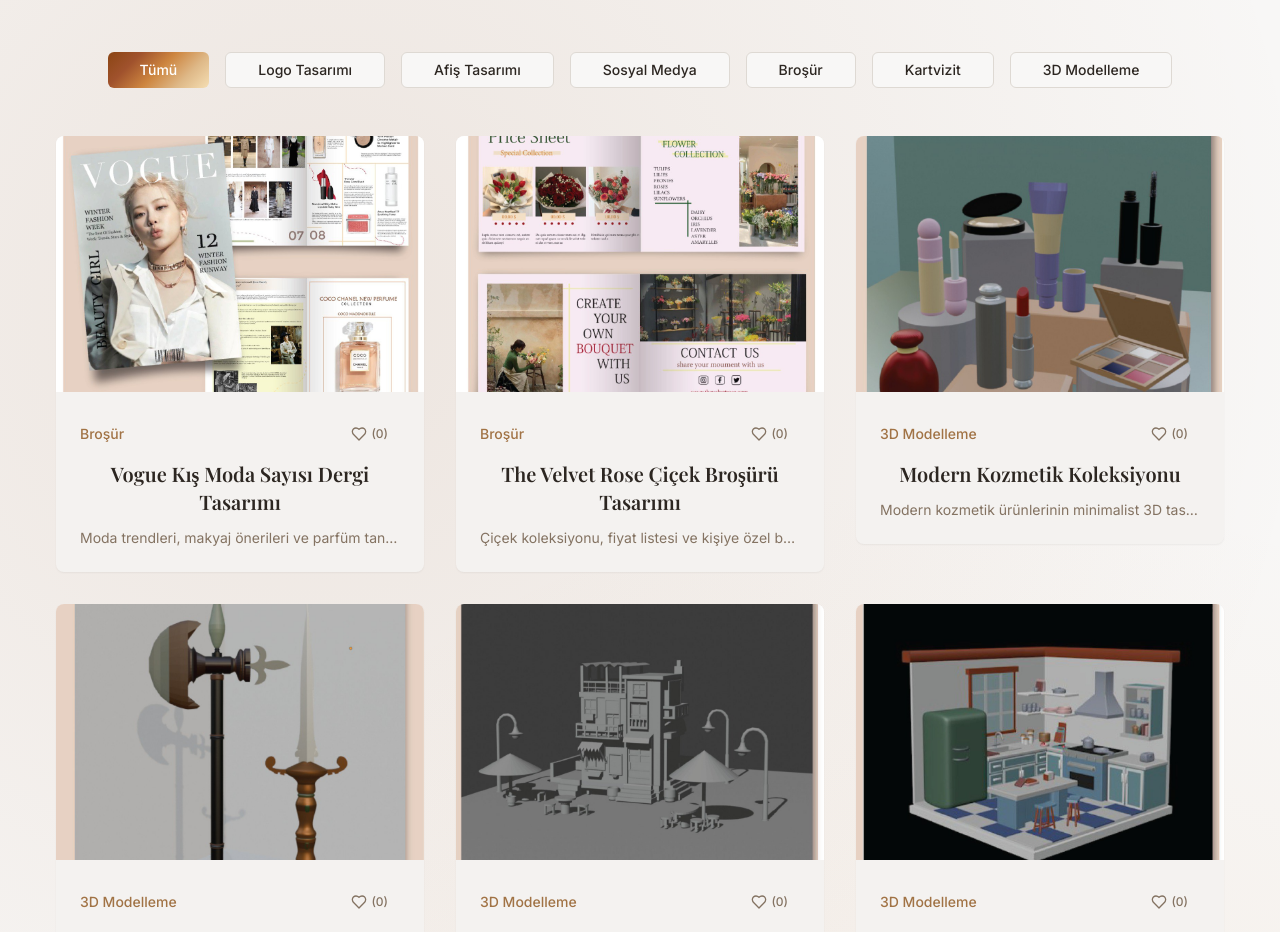
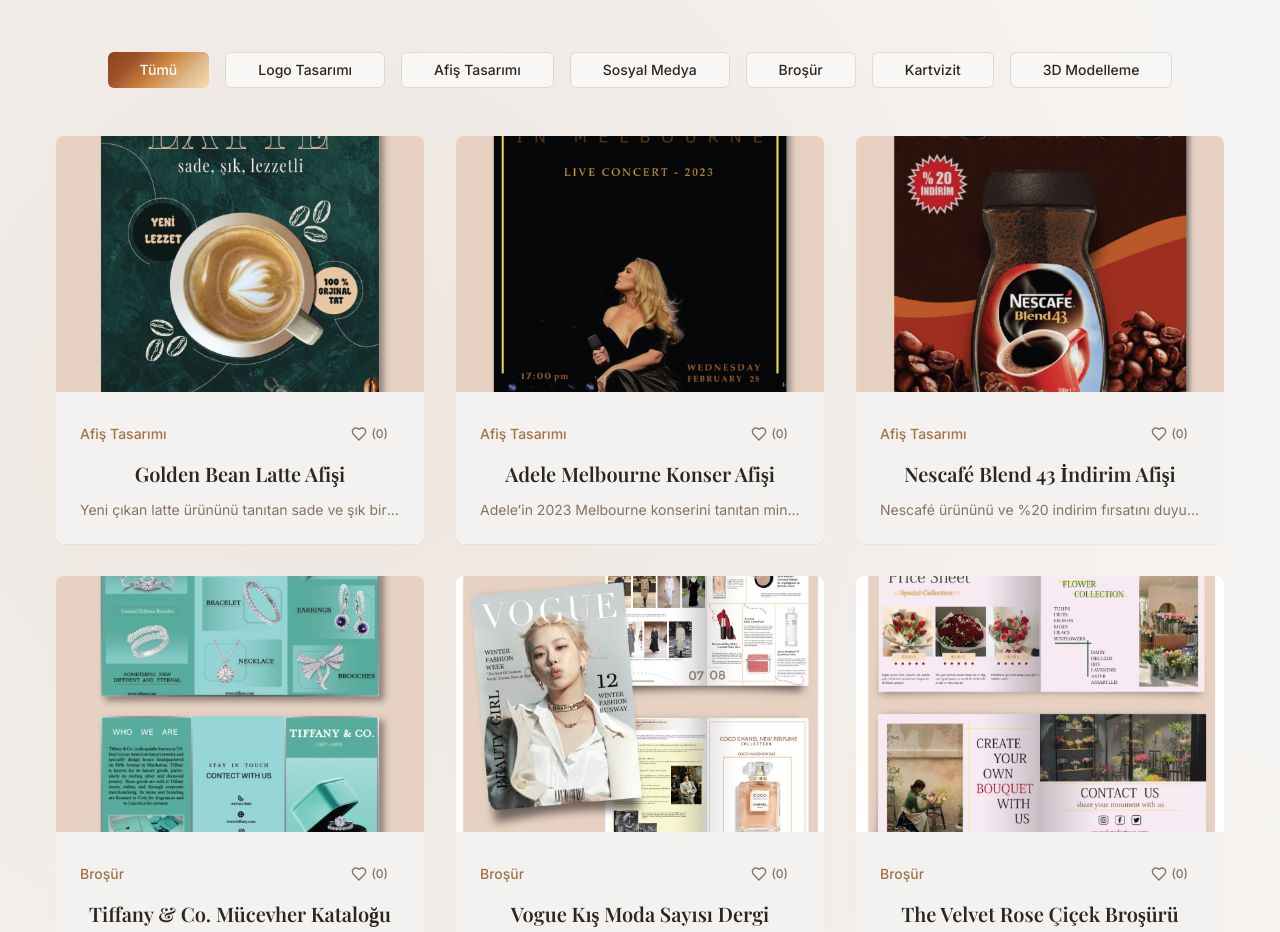
Before and after one commit to HuzeyfeEM/havle-portfolio, a React (Vite) app: page /projeler in a window 1280 px wide. Shown: the part 280-1212 px from the top of the page. Built offline with nearby package versions, Linux system fonts and the light colour scheme.

Commit message:
Duzenleme

```diff
--- a/src/pages/ProjectsPage.jsx
+++ b/src/pages/ProjectsPage.jsx
@@ -17,6 +17,50 @@
 
   useEffect(() => {
   setProjects([
+    {
+      id: 1,
+      title: 'Golden Bean Latte Afişi',
+      category: 'Afiş Tasarımı',
+      description: 'Yeni çıkan latte ürününü tanıtan sade ve şık bir kahve afişi tasarımıdır.',
+      image: '/projects/img1.jpg',
+      imageUrl: '/projects/img1.jpg',
+      alt: 'Üstten çekilmiş latte fincanı, koyu yeşil arka plan ve bilgilendirici etiketlerle afiş tasarımı.',
+      createdAt: new Date().toISOString(),
+      likes: 0
+    },
+    {
+      id: 2,
+      title: 'Adele Melbourne Konser Afişi',
+      category: 'Afiş Tasarımı',
+      description: 'Adele’in 2023 Melbourne konserini tanıtan minimal ve şık bir afiş tasarımıdır.',
+      image: '/projects/img2.jpg',
+      imageUrl: '/projects/img2.jpg',
+      alt: 'Siyah fon önünde oturan Adele’in yer aldığı altın sarısı yazılı konser afişi.',
+      createdAt: new Date().toISOString(),
+      likes: 0
+    },
+    {
+      id: 3,
+      title: 'Nescafé Blend 43 İndirim Afişi',
+      category: 'Afiş Tasarımı',
+      description: 'Nescafé ürününü ve %20 indirim fırsatını duyuran dikkat çekici bir kampanya afişidir.',
+      image: '/projects/img3.jpg',
+      imageUrl: '/projects/img3.jpg',
+      alt: 'Kırmızı kupalı Nescafé kavanozu ve kahve çekirdekleriyle süslenmiş indirimli ürün afişi.',
+      createdAt: new Date().toISOString(),
+      likes: 0
+    },
+    {
+      id: 4,
+      title: 'Tiffany & Co. Mücevher Kataloğu Tasarımı',
+      category: 'Broşür',
+      description: 'Lüks mücevher markası Tiffany & Co. için hazırlanan şık ve sade ürün tanıtım broşürü.',
+      image: '/projects/img4.jpg',
+      imageUrl: '/projects/img4.jpg',
+      alt: 'Tiffany & Co.\'ya ait yüzük, kolye, bilezik ve küpe gibi ürünlerin yer aldığı iki katlı turkuaz tonlarında mücevher broşürü.',
+      createdAt: new Date().toISOString(),
+      likes: 0
+    },
     {
       id: 5,
       title: 'Vogue Kış Moda Sayısı Dergi Tasarımı',
```
